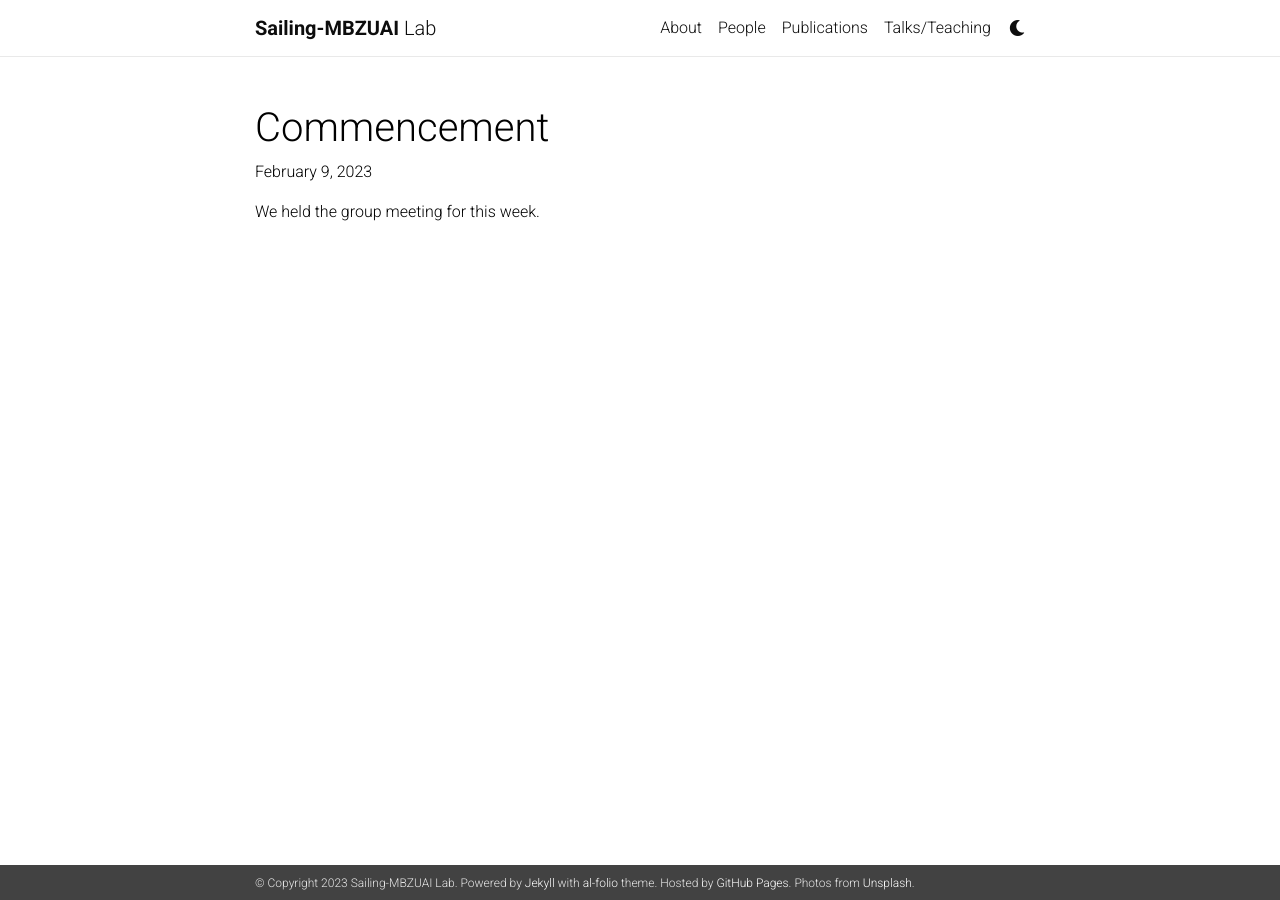
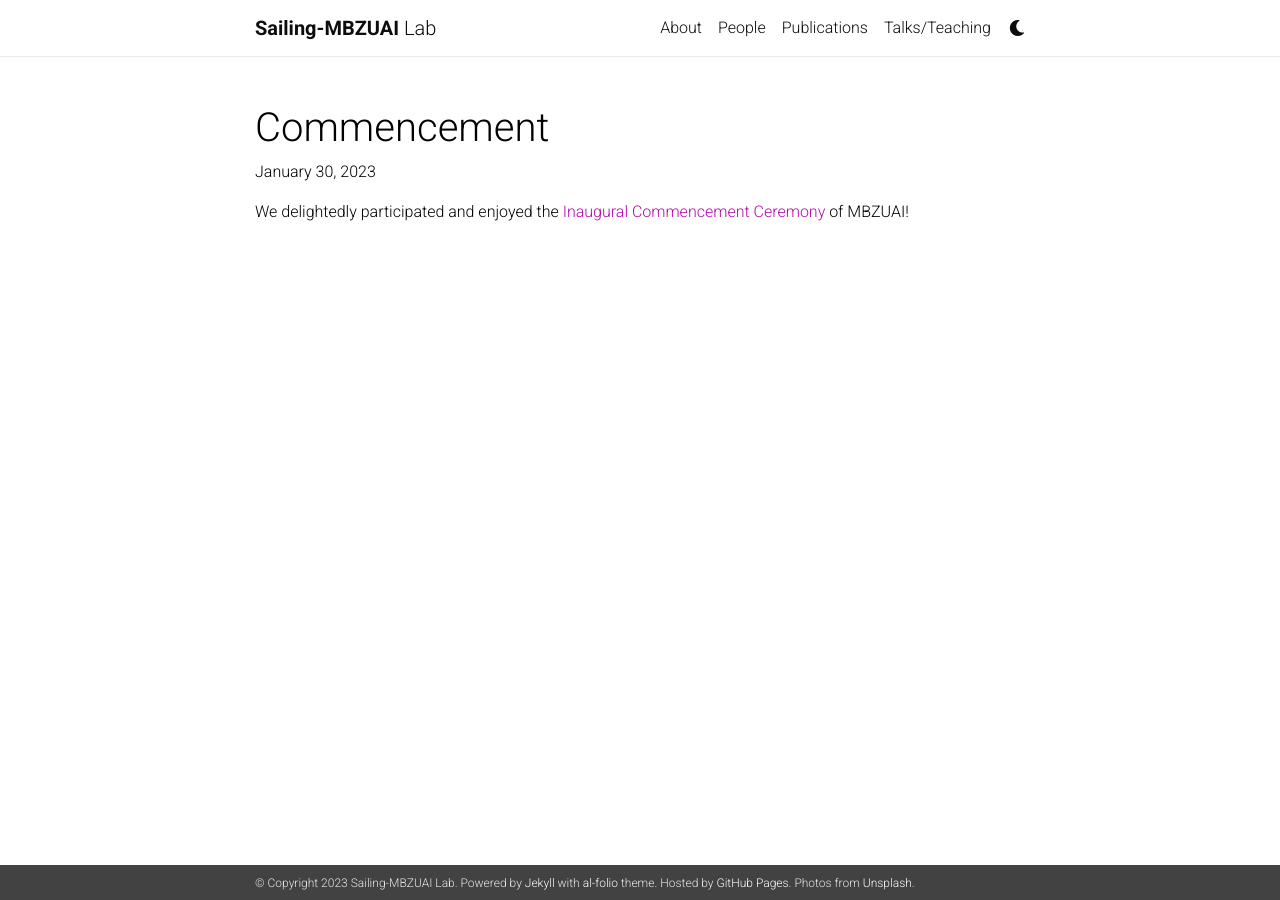
Before and after one commit to sailing-mbzuai/sailing-mbzuai.github.io, a Jekyll site: the page built from _activities/2023-1-30-commencement.md, in a window 1280 px wide. Built offline with Jekyll 4.4.1, drawn with Linux system fonts in a browser that asks for light colours; nearby versions of some CDN libraries; comment, search, counter and statistics services are not loaded; a style sheet for code colours, icons or effects is not loaded.

Commit message:
update activities

```diff
--- a/_activities/2023-1-30-commencement.md
+++ b/_activities/2023-1-30-commencement.md
@@ -1,7 +1,7 @@
 ---
 layout: post
-date: Feb 9, 2023
+date: Jan 30, 2023
 inline: true
 ---
 
-We held the group meeting for this week.
+We delightedly participated and enjoyed the [Inaugural Commencement Ceremony](https://www.youtube.com/watch?v=UPPBsJEHkW0&t=1s) of MBZUAI!
```
Also changed, not shown: _activities/2023-2-16-groupmeeting.md (added, +7 -0 lines), _activities/2023-2-23-groupmeeting.md (added, +7 -0 lines).
